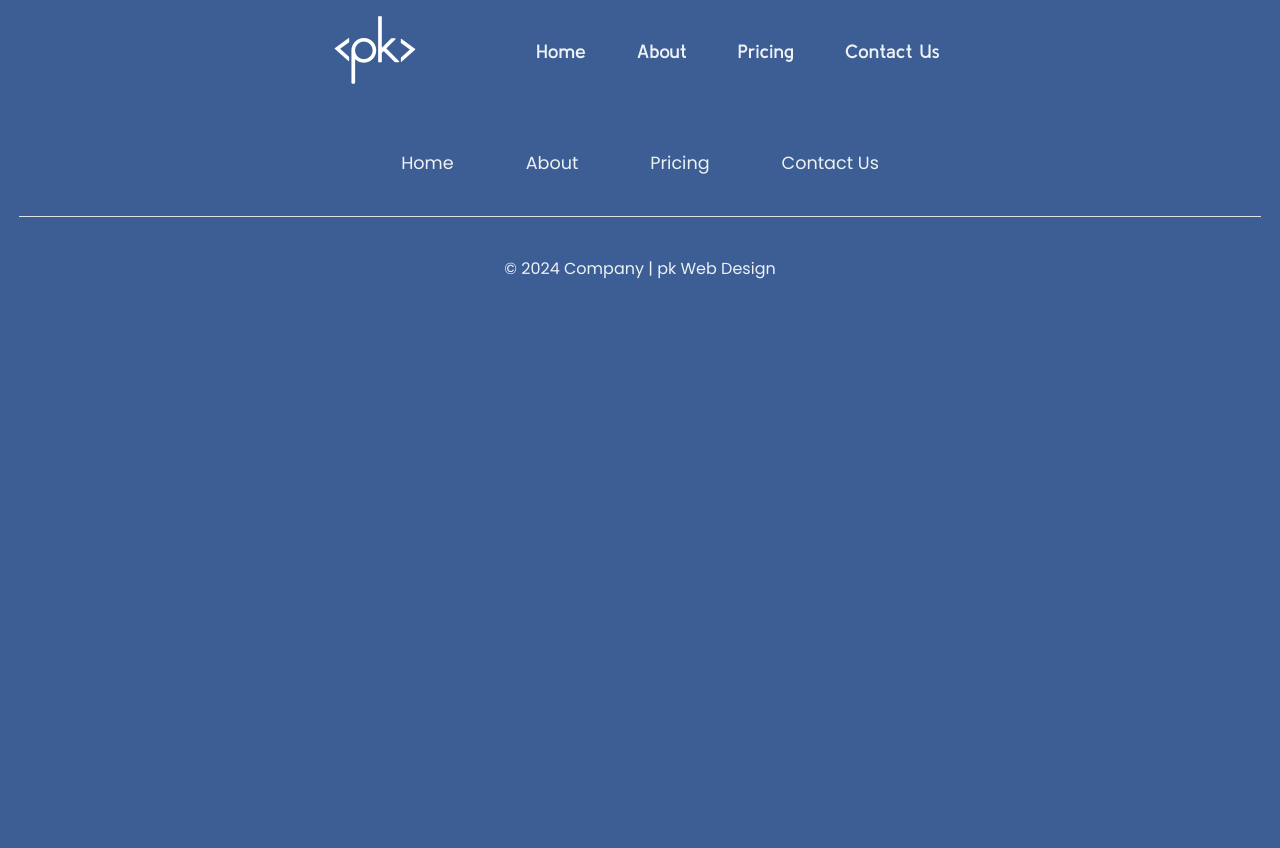
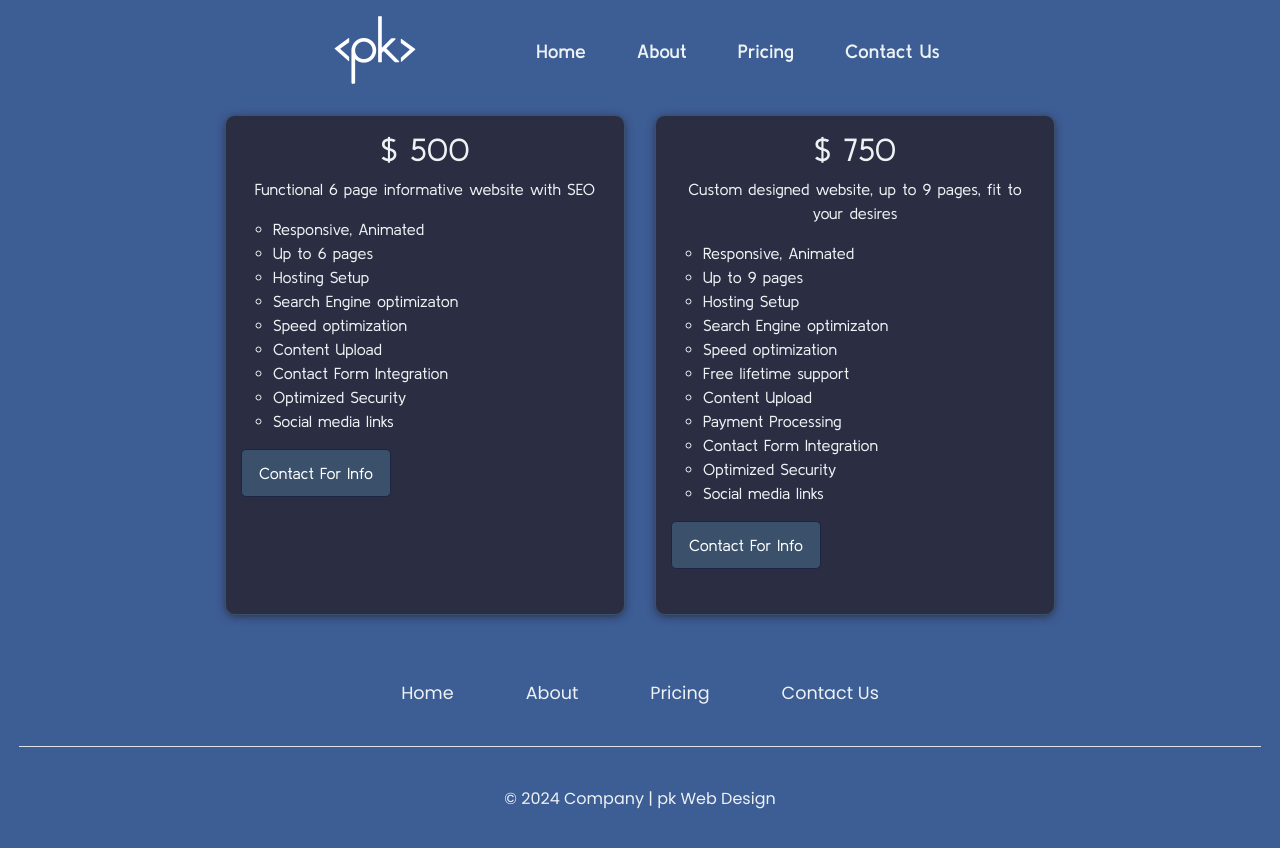
Before and after one commit to paullevental/Pk-Web-Design, a React (Vite) app: page /Pricing in a window 1280 px wide. Shown: the top 848 px of the page. Before the commit the page ends 800 px from the top, so only its background shows below. Built offline with nearby package versions, Linux system fonts and the light colour scheme.

Commit message:
Feat: Pricing Page Incoporated card elements and pricing

```diff
--- a/src/App.tsx
+++ b/src/App.tsx
@@ -1,5 +1,4 @@
 import NavBar from "./components/NavBar";
-import Footer from "./components/Footer";
 import Home from "./pages/Home";
 import About from "./pages/About";
 import Pricing from "./pages/Pricing";
@@ -17,7 +16,6 @@ function App() {
         <Route path="/Pricing" element={<Pricing />} />
         <Route path="/Contact" element={<Contact />} />
       </Routes>
-      <Footer />
     </div>
   )
 }
--- /dev/null
+++ b/src/css/about.css
@@ -0,0 +1,6 @@
+body {
+    color: var(--whitegray);
+    width: 100%;
+    margin: 0 auto;
+    /* Add this line */
+}
--- /dev/null
+++ b/src/css/pricing.css
@@ -0,0 +1,112 @@
+body, html {
+    height: 100%;
+    width: 100%;
+}
+
+.pricing-container {
+    height: 100%;
+    display: flex;
+    align-items: center;
+    font-family: "KulimPark-Regular";
+}
+
+.pricing-container-wrapper {
+    max-width: 80%;
+    width: 100%;
+    margin: auto;
+    display: flex;
+    align-items: center;
+    border-radius: 10px;
+}
+
+.pricing-wrapper-inner {
+    display: flex;
+    justify-content: center;
+    align-items: first baseline;
+    margin: auto;
+}
+
+.price-card {
+    width: 45%;
+    margin: 15px;
+    padding-top: 10px;
+    padding: 15px;
+    border: 1px solid var(--navyblue);
+    background-color: var(--purple);
+    border-radius: 10px;
+    height: 500px;
+    box-shadow: var(--purple) 0px 2px 10px -1px;
+}
+
+.price-card p,
+.price-card h2 {
+    text-align: center;
+}
+
+.plan-btn {
+    background-color: var(--navyblue);
+    border: 1px solid var(--navy);
+    border-radius: 5px;
+    box-sizing: border-box;
+    color: #fff;
+    cursor: pointer;
+    fill: #000;
+    font-weight: 500;
+    height: 48px;
+    justify-content: center;
+    line-height: 24px;
+    min-width: 140px;
+    outline: 0;
+    padding: 0 17px;
+    text-align: center;
+    text-decoration: none;
+    transition: all .3s;
+    user-select: none;
+    -webkit-user-select: none;
+    touch-action: manipulation;
+}
+
+.basic-plan,
+.standard-plan {
+    list-style-type: circle;
+}
+
+.plan-btn:hover {
+    background-color: #2f425a;
+    border-color: #2f425a;
+    fill: #06f;
+}
+
+.plan-btn:active {
+    background-color: #2f425a;
+    border-color: #2f425a;
+    fill: #06f;
+}
+
+
+@media screen and (min-width: 1500px) {
+    .pricing-container {
+        height: 90vh;
+    }
+}
+
+@media screen and (max-width: 630px) {
+
+    .pricing-wrapper-inner {
+        display: inline;
+    }
+
+    .pricing-container-wrapper  {
+        height: 100%;
+    }
+
+    .price-card {
+        margin: 5px;
+    }
+
+    .price-card{
+        width: 100%;
+        height: 460px;
+    }
+
+}
--- a/src/main.tsx
+++ b/src/main.tsx
@@ -7,6 +7,8 @@ import './css/Footer.css'
 import './css/home.css'
 import './css/colors.css'
 import './css/Fonts.css'
+import './css/about.css'
+import './css/pricing.css'
 import { BrowserRouter } from 'react-router-dom'
 
 ReactDOM.createRoot(document.getElementById('root')!).render(
--- a/src/pages/About.tsx
+++ b/src/pages/About.tsx
@@ -2,9 +2,9 @@ import Footer from "../components/Footer";
 
 function About() {
     return (
-        <>
+        <div className=".scroll-container">
 
-        </>
+        </div>
     );
 }
 
--- a/src/pages/Pricing.tsx
+++ b/src/pages/Pricing.tsx
@@ -3,7 +3,47 @@ import Footer from "../components/Footer";
 function Pricing() {
     return (
         <>
-
+            <div className="pricing-container">
+                <div className="pricing-container-wrapper">
+                    <div className="pricing-wrapper-inner">
+                        <div className="price-card">
+                            <h2>$ 500</h2>
+                            <p>Functional 6 page informative website with SEO</p>
+                            <ul className="basic-plan">
+                                <li>Responsive, Animated</li>
+                                <li>Up to 6 pages</li>
+                                <li>Hosting Setup</li>
+                                <li>Search Engine optimizaton</li>
+                                <li>Speed optimization</li>
+                                <li>Content Upload</li>
+                                <li>Contact Form Integration</li>
+                                <li>Optimized Security</li>
+                                <li>Social media links</li>
+                            </ul>
+                            <button className="plan-btn">Contact For Info</button>
+                        </div>
+                        <div className="price-card">
+                            <h2>$ 750</h2>
+                            <p>Custom designed website, up to 9 pages, fit to your desires </p>
+                            <ul className="standard-plan">
+                                <li>Responsive, Animated</li>
+                                <li>Up to 9 pages</li>
+                                <li>Hosting Setup</li>
+                                <li>Search Engine optimizaton</li>
+                                <li>Speed optimization</li>
+                                <li>Free lifetime support</li>
+                                <li>Content Upload</li>
+                                <li>Payment Processing</li>
+                                <li>Contact Form Integration</li>
+                                <li>Optimized Security</li>
+                                <li>Social media links</li>
+                            </ul>
+                            <button className="plan-btn">Contact For Info</button>
+                        </div>
+                    </div>
+                </div>
+            </div>
+            <Footer />
         </>
     );
 }
```
Also changed, not shown: tsconfig.json (+13 -5 lines), src/css/colors.css (line endings or trailing spaces).
